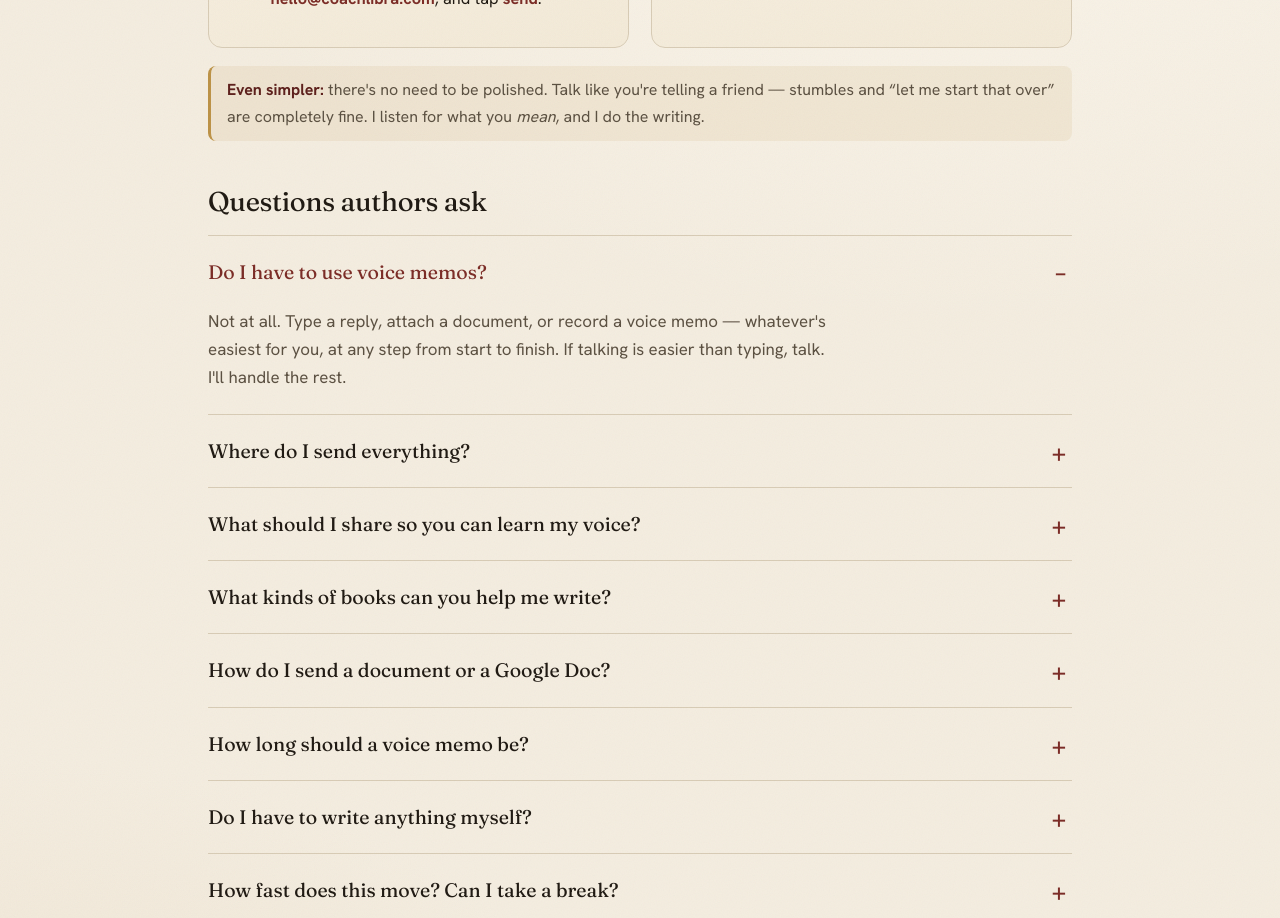
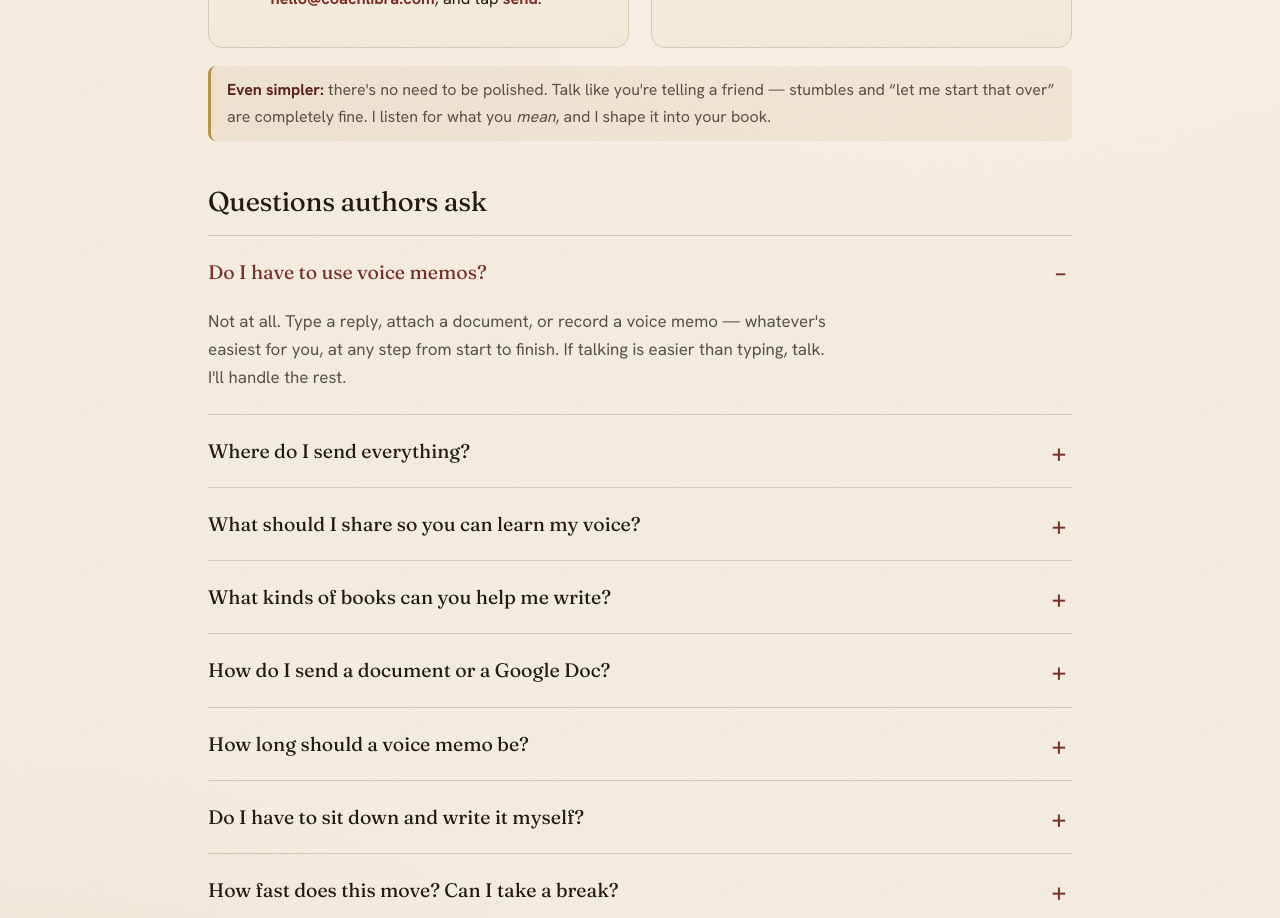
Before and after one commit to ajcrabill/coach-libra-website, a Jekyll site: the page built from help.html, in a window 1280 px wide and 1400 px high, scrolled down 889 px. Shown: the part 154-1072 px from the top of the window. Built offline with Jekyll 4.4.1, drawn with Linux system fonts in a browser that asks for light colours.

Commit message:
help: align voice with coach-not-ghostwriter positioning (your work/authorship; we remove friction)

```diff
--- a/help.html
+++ b/help.html
@@ -46,7 +46,7 @@
 
   </div>
 
-  <div class="tip"><b>Even simpler:</b> there's no need to be polished. Talk like you're telling a friend — stumbles and “let me start that over” are completely fine. I listen for what you <em>mean</em>, and I do the writing.</div>
+  <div class="tip"><b>Even simpler:</b> there's no need to be polished. Talk like you're telling a friend — stumbles and “let me start that over” are completely fine. I listen for what you <em>mean</em>, and I shape it into your book.</div>
 
   <h2 class="sec-title">Questions authors ask</h2>
 
@@ -83,8 +83,8 @@
     </details>
 
     <details>
-      <summary>Do I have to write anything myself?</summary>
-      <div class="a">No. <b>You talk; I write</b> — in your words and your voice, built from the stories and answers you give me. The book is unmistakably yours; the typing simply isn't your job.</div>
+      <summary>Do I have to sit down and write it myself?</summary>
+      <div class="a">There's no blank page to face and no chapters to grind out alone — but make no mistake, the book is <em>your</em> work. You talk, you answer my questions, you share what you've already got; I draw it out and shape your own words and stories into each chapter. The ideas, the substance, and the voice are entirely yours. What I take off your plate is the friction — the staring, the organizing, the slow work of turning it all into a finished book.</div>
     </details>
 
     <details>
```
